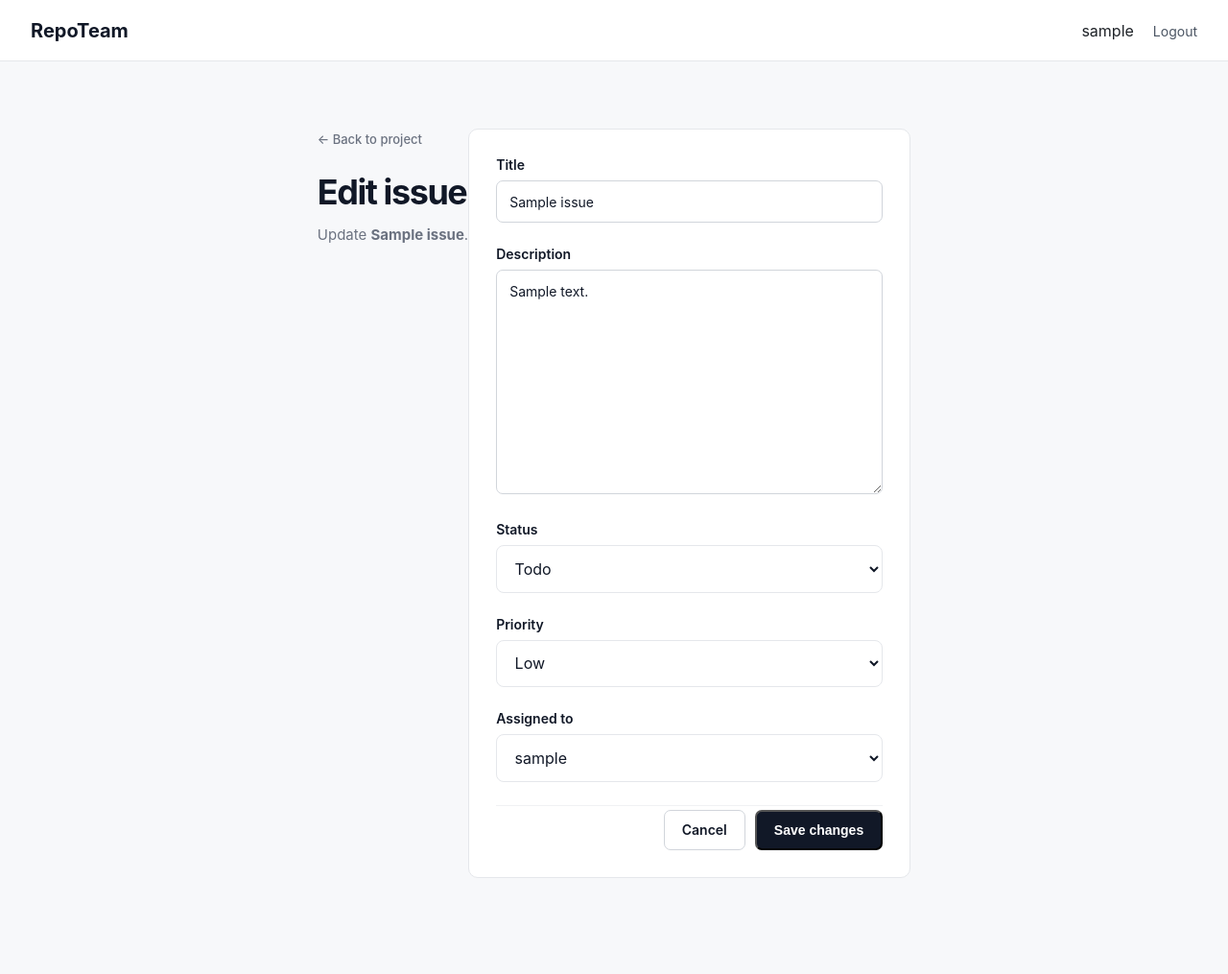
After one commit to ujjwaluzu/RepoTeam, a Django app: page /issues/1/edit/ in a window 1280 px wide. The commit adds this page. Shown: the whole page at 96% size. Run offline with Django 5.2, Linux system fonts and the light colour scheme; a user stored in the database is signed in; tables that the repository leaves empty hold one stand-in row (values such as "Sample post").

Commit message:
edit issue

```diff
--- /dev/null
+++ b/core/templates/core/edit_issue.html
@@ -0,0 +1,54 @@
+{% extends "core/base.html" %}
+
+{% block title %}Edit Issue · RepoTeam{% endblock %}
+
+{% block content %}
+<section class="form-page">
+    <div class="form-header">
+        <a
+            href="{% url 'project_detail' issue.project.id %}"
+            class="back-link"
+        >
+            ← Back to project
+        </a>
+
+        <h1>Edit issue</h1>
+        <p>
+            Update <strong>{{ issue.title }}</strong>.
+        </p>
+    </div>
+
+    <form method="post" class="app-form">
+        {% csrf_token %}
+
+        {{ form.non_field_errors }}
+
+        {% for field in form %}
+            <div class="form-field">
+                <label for="{{ field.id_for_label }}">
+                    {{ field.label }}
+                </label>
+
+                {{ field }}
+
+                {% for error in field.errors %}
+                    <p class="form-error">{{ error }}</p>
+                {% endfor %}
+            </div>
+        {% endfor %}
+
+        <div class="form-actions">
+            <a
+                href="{% url 'project_detail' issue.project.id %}"
+                class="button button-secondary"
+            >
+                Cancel
+            </a>
+
+            <button type="submit" class="button button-primary">
+                Save changes
+            </button>
+        </div>
+    </form>
+</section>
+{% endblock %}
--- a/core/urls.py
+++ b/core/urls.py
@@ -36,4 +36,9 @@ path(
     views.create_issue,
     name="create_issue",
 ),
+path(
+    "issues/<int:issue_id>/edit/",
+    views.edit_issue,
+    name="edit_issue",
+),
 ]
--- a/core/views.py
+++ b/core/views.py
@@ -197,3 +197,59 @@ def create_issue(request, project_id):
             "project": project,
         },
     )
+
+
+
+@login_required
+def edit_issue(request, issue_id):
+    issue = get_object_or_404(Issue, id=issue_id)
+
+    membership = Membership.objects.filter(
+        user=request.user,
+        team=issue.project.team,
+    ).first()
+
+    if membership is None:
+        return redirect("dashboard")
+
+    member_ids = Membership.objects.filter(
+        team=issue.project.team
+    ).values_list("user_id", flat=True)
+
+    assigned_users = User.objects.filter(
+        id__in=member_ids
+    )
+
+    if request.method == "POST":
+        form = IssueForm(
+            request.POST,
+            instance=issue,
+            assigned_users=assigned_users,
+        )
+
+        if form.is_valid():
+            form.save()
+
+            messages.success(
+                request,
+                "Issue updated successfully.",
+            )
+
+            return redirect(
+                "project_detail",
+                project_id=issue.project.id,
+            )
+    else:
+        form = IssueForm(
+            instance=issue,
+            assigned_users=assigned_users,
+        )
+
+    return render(
+        request,
+        "core/edit_issue.html",
+        {
+            "form": form,
+            "issue": issue,
+        },
+    )
```
Also changed, not shown: core/templates/core/project_detail.html (+10 -0 lines).
